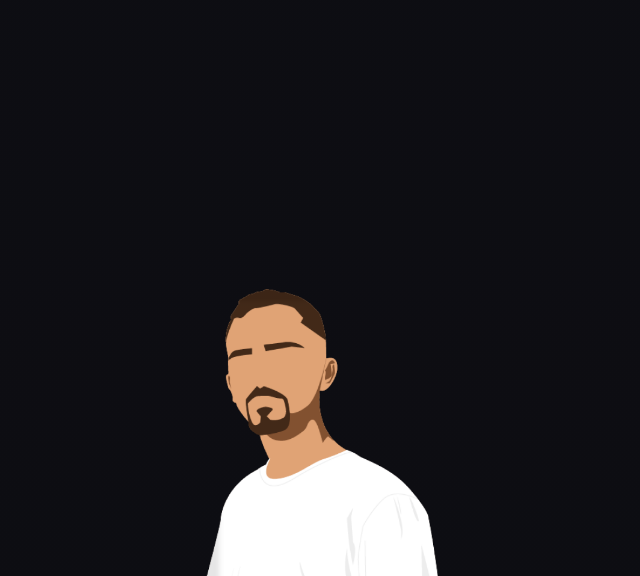
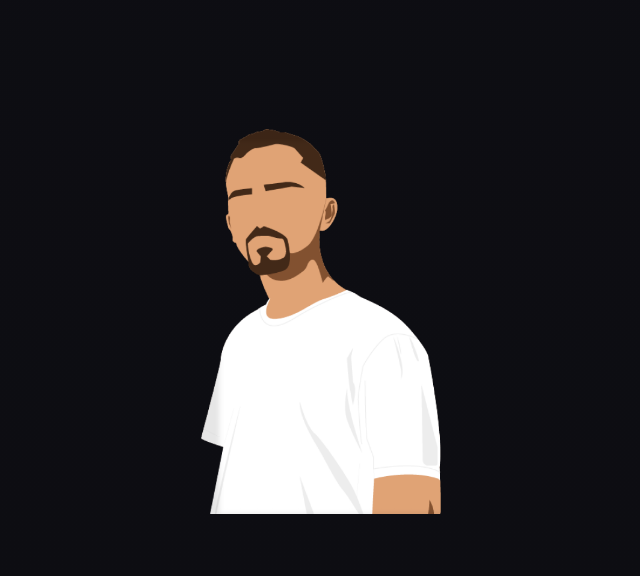
Before and after one commit to Jonas-Sousa/portfolio-2.0, a plain HTML site: page index.html in a window 1280 px wide. Shown: the part 6870-7446 px from the top of the page, without its empty margins (439-1079 px from the left). Drawn offline with Linux system fonts and the light colour scheme.

Commit message:
Style: Ajuste de espaçamento entre uma section e outra.

```diff
--- a/style/componentes/_jonas-final.scss
+++ b/style/componentes/_jonas-final.scss
@@ -1,6 +1,7 @@
 .jonas-final {
     margin-left: 15rem;
-    margin-top: 30rem;
+    margin-top: 20rem;
+    margin-bottom: 5rem;
     display: flex;
     flex-direction: column;
     align-items: center;
@@ -10,7 +11,9 @@
         }
     }
     .icones {
+
         a {
+            text-decoration: none;
             svg{
                 width: 6rem;
                 height: 4rem;
```
Also changed, not shown: index.html (+3 -3 lines), style/index.css, 1 other file.
